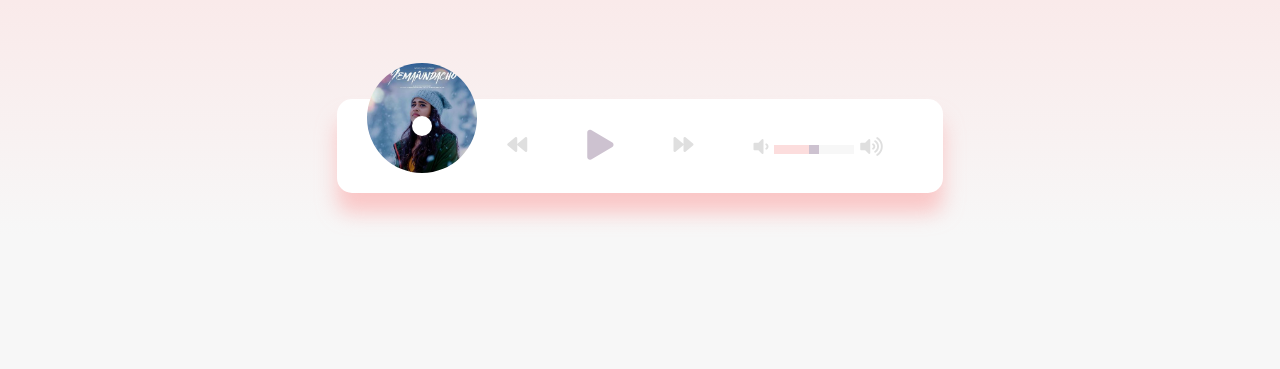
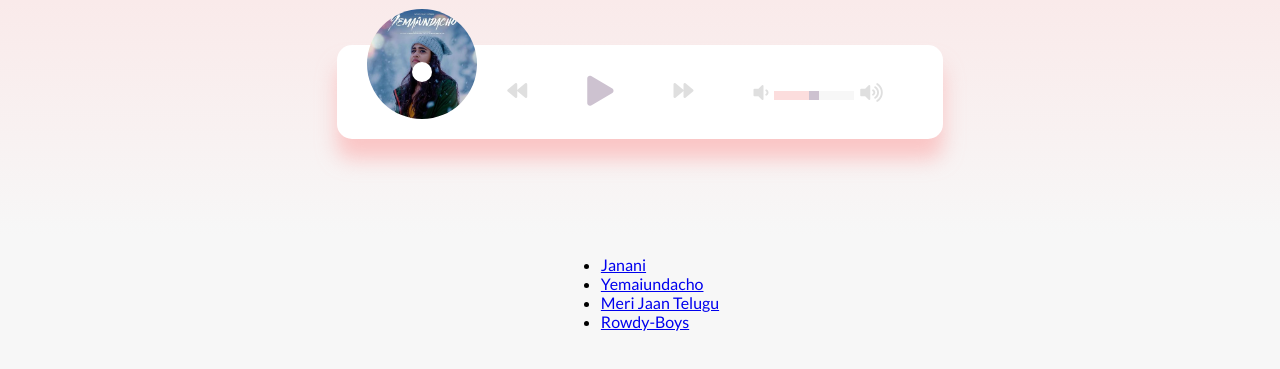
Before and after one commit to sampathmurala/music, a plain HTML site: page index.html in a window 1280 px wide. Shown: the part 295-664 px from the top of the page. Drawn offline with Linux system fonts and the light colour scheme.

Commit message:
added playlist
added playlist to select song

```diff
--- a/index.html
+++ b/index.html
@@ -46,6 +46,14 @@
 		</div>
 	</div>
 </div>
+<div class="play-list">
+	<ul>
+		<li><a href="#">Janani</a> </li>
+		<li><a href="#">Yemaiundacho</a></li>
+		<li><a href="#">Meri Jaan Telugu</a></li>
+		<li><a href="#">Rowdy-Boys</a></li>
+	</ul>
+</div>
 
 <script type="text/javascript" src="script.js"></script>
 </body>
```
